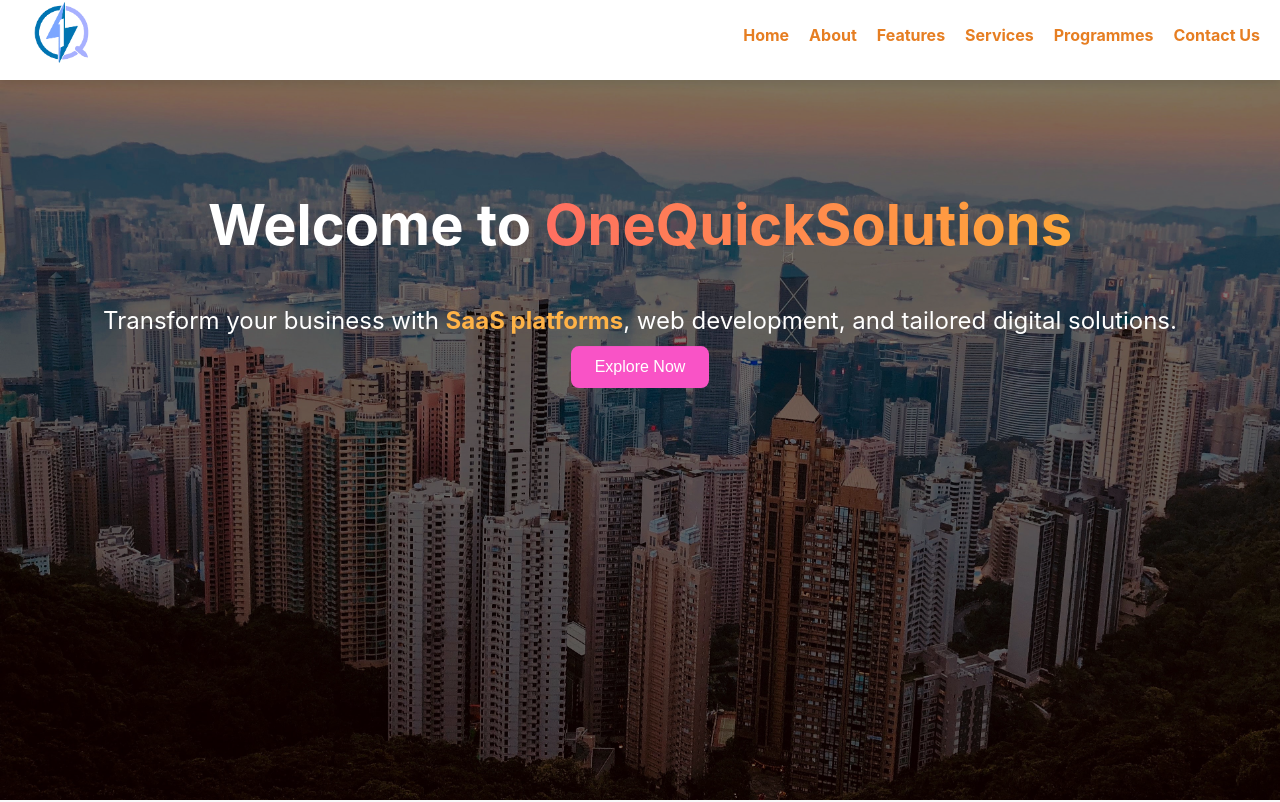
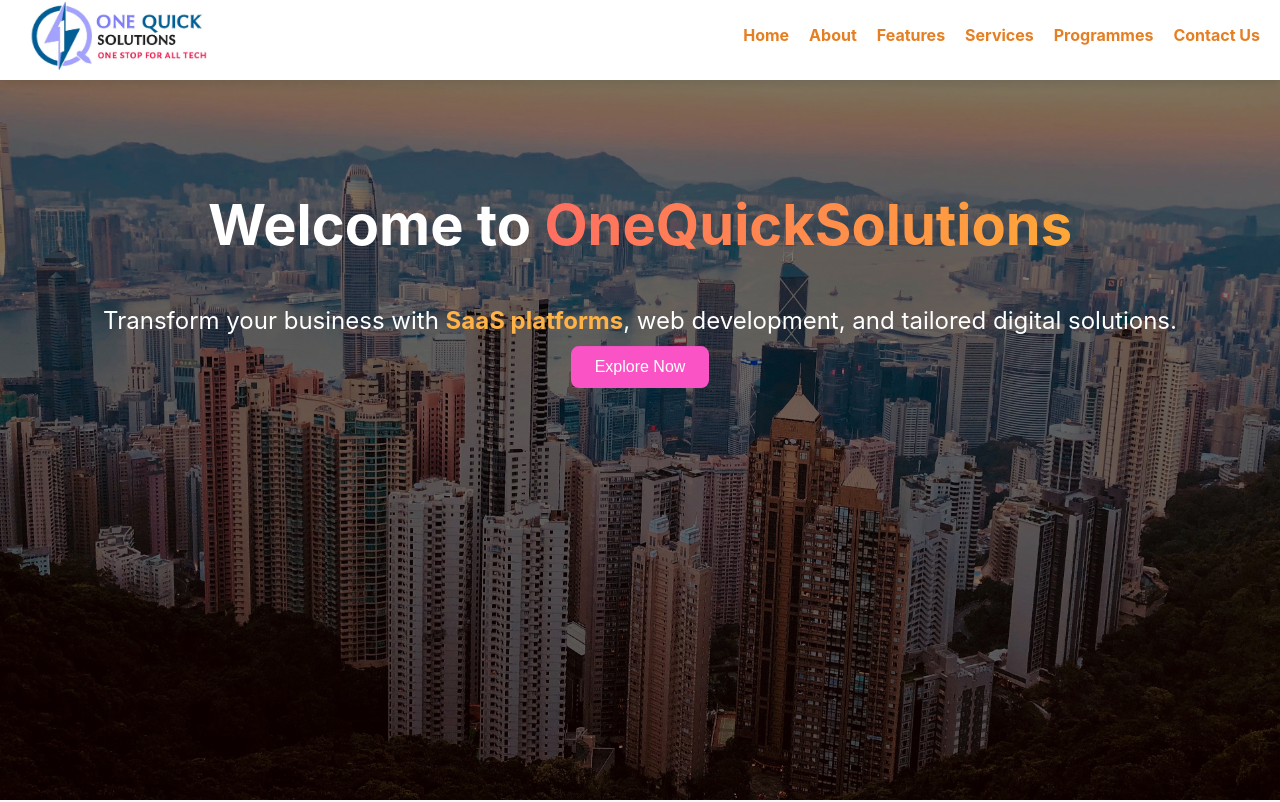
Before and after one commit to varundachuu/MyProject, a React (Create React App) app: page / in a window 1280 px wide. Shown: the top 802 px of the page. Built offline with nearby package versions, Linux system fonts and the light colour scheme.

Commit message:
Update header.js

```diff
--- a/src/components/js_components/header.js
+++ b/src/components/js_components/header.js
@@ -31,7 +31,7 @@
     <header className="header">
       {/* Logo Section */}
       <div className="logo">
-        <img src="./images/logo5.png" alt="logo" />
+        <img src="./images/logo6.jpg" alt="logo" />
       </div>
 
       {/* Navigation Links */}
```
